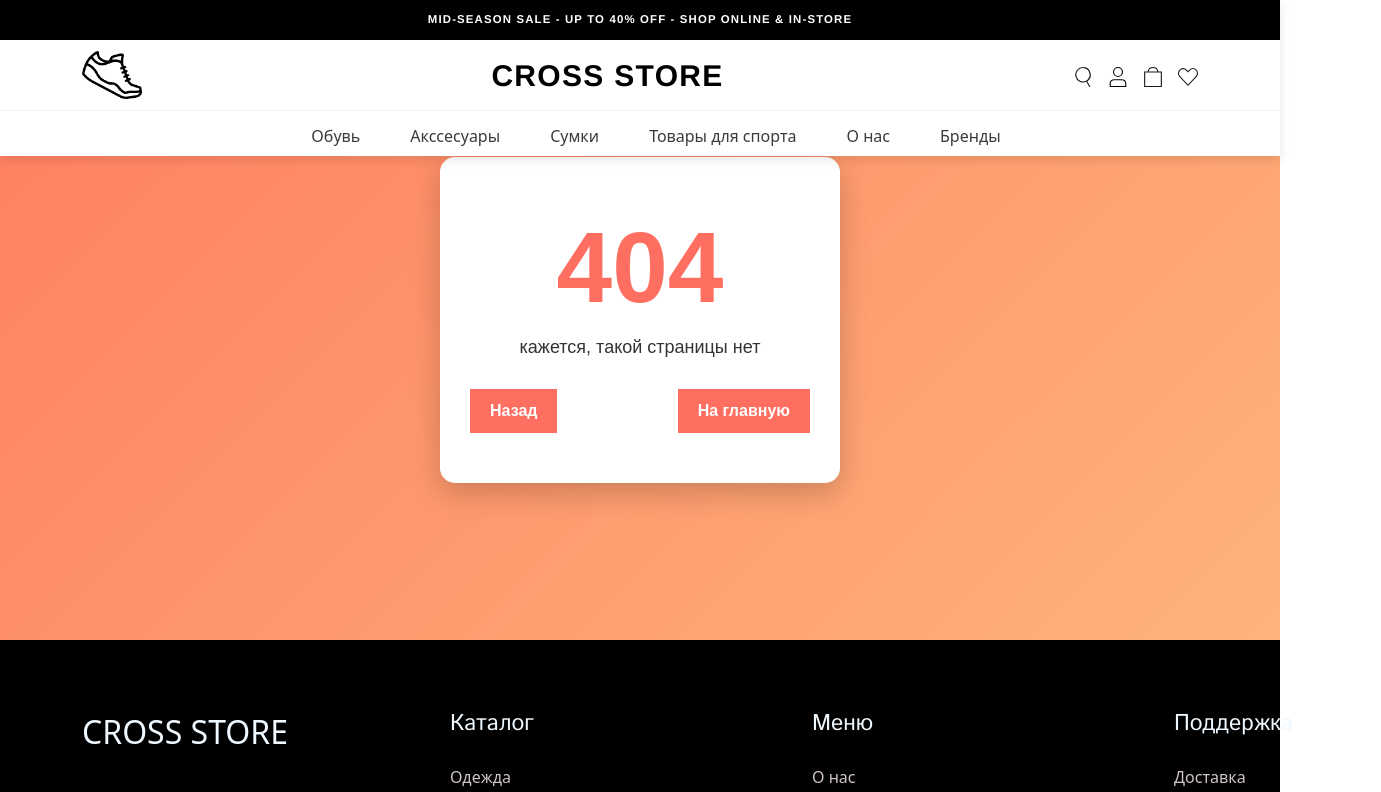
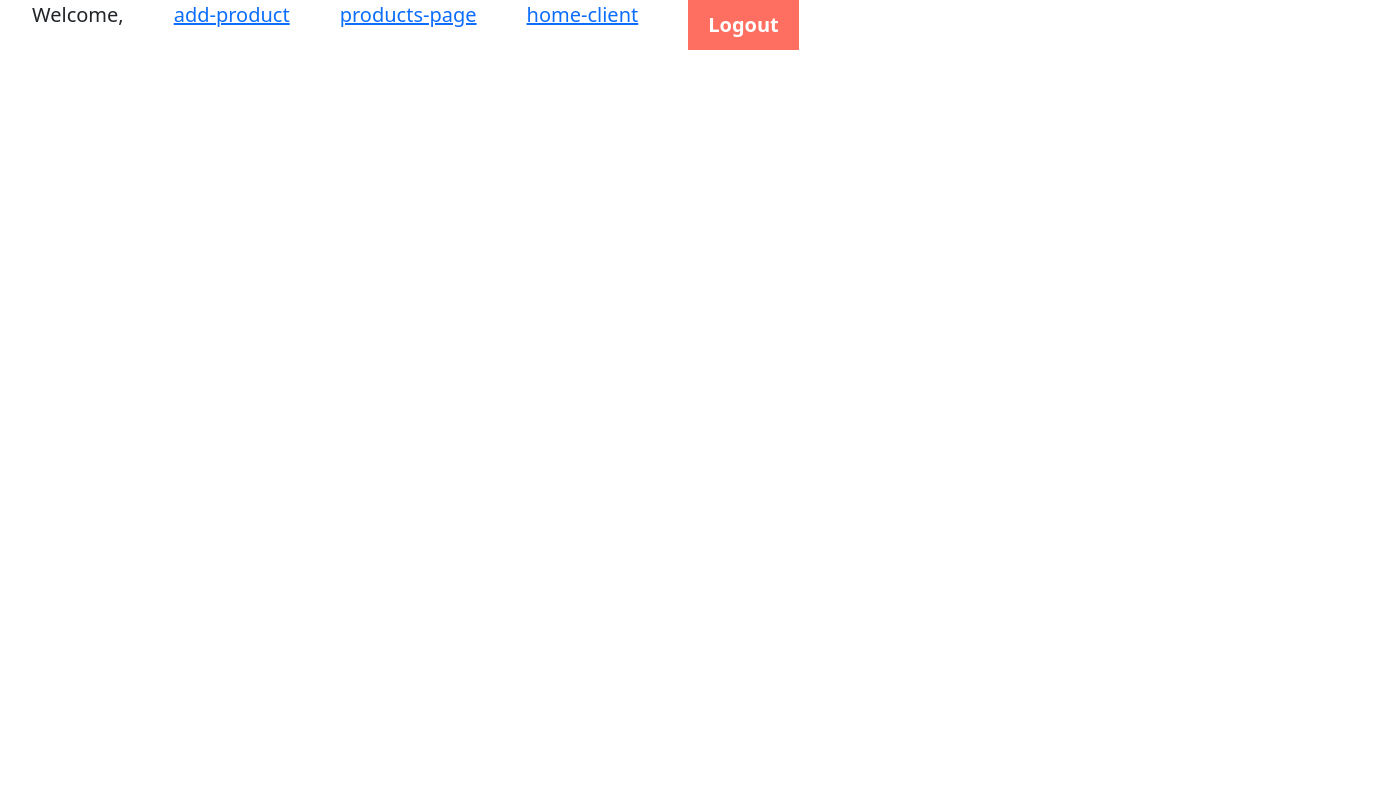
Before and after one commit to cross-shop/Cross-Store, a React (Vite) app: page /admin in a window 1280 px wide. Shown: the top 792 px of the page, 1381 px wide, since content can reach past the window. Built offline with nearby package versions, Linux system fonts and the light colour scheme; a web font is replaced by a local one.

Commit message:
commit 1

```diff
--- a/src/admin/Dashboard/index.jsx
+++ b/src/admin/Dashboard/index.jsx
@@ -1,9 +1,14 @@
+import React from "react";
+import { useNavigate } from "react-router-dom";
 import "./Dashboard.css";
 
-function AdminDashboard({ userName, handleLogout }) {
+function AdminDashboard({ userName }) {
+  const navigate = useNavigate();
+
   const confirmLogout = () => {
     if (window.confirm("Are you sure you want to logout?")) {
-      handleLogout();
+      localStorage.removeItem("token");
+      navigate("/adminlogin");
     }
   };
 
@@ -11,10 +16,19 @@ function AdminDashboard({ userName, handleLogout }) {
     <div className="dashboard">
       <nav>
         <ul className="dul">
-          <li>admin-home</li>
-          <li><a href="/addproduct">add-product</a></li>
-          <li><a href="/productlist">products-page</a></li>
-        <a href="/">home-client</a>
+          <li>Welcome, {userName}</li>
+          <li>
+            <a href="/addproduct">add-product</a>
+          </li>
+          <li>
+            <a href="/productlist">products-page</a>
+          </li>
+          <li>
+            <a href="/">home-client</a>
+          </li>
+          <li>
+            <button onClick={confirmLogout}>Logout</button>
+          </li>
         </ul>
       </nav>
     </div>
--- a/src/admin/Login/index.jsx
+++ b/src/admin/Login/index.jsx
@@ -1,52 +1,27 @@
-import { useState } from "react";
-import { useNavigate } from "react-router-dom";
-import { auth, signInWithEmailAndPassword } from "../../firebase";
-import "./styles.css";
+import { useNavigate } from 'react-router-dom';
+import { useState } from 'react';
 
-function AdminLogin() {
-  const [email, setEmail] = useState("");
-  const [password, setPassword] = useState("");
-  const [error, setError] = useState("");
+export default function Login() {
   const navigate = useNavigate();
+  const [email, setEmail] = useState('');
+  const [password, setPassword] = useState('');
 
   const handleLogin = (e) => {
     e.preventDefault();
 
-    signInWithEmailAndPassword(auth, email, password)
-      .then((userCredential) => {
-        const user = userCredential.user;
-        console.log("Successfully logged in:", user);
-        navigate("/dashboard");
-      })
-      .catch((error) => {
-        const errorCode = error.code;
-        const errorMessage = error.message;
-        setError("Invalid credentials or an error occurred.");
-        console.error(errorCode, errorMessage);
-      });
+    if (email === 'admin@gmail.com' && password === 'admin123') {
+      localStorage.setItem('token', 'fake-token');
+      navigate('/admin');
+    } else {
+      alert('Email же пароль туура эмес!');
+    }
   };
 
   return (
-    <div className="loginblock">
-      <h2>Admin Login</h2>
-      {error && <p className="error-message">{error}</p>}
-      <form onSubmit={handleLogin}>
-        <input
-          type="email"
-          placeholder="Email"
-          value={email}
-          onChange={(e) => setEmail(e.target.value)}
-        />
-        <input
-          type="password"
-          placeholder="Password"
-          value={password}
-          onChange={(e) => setPassword(e.target.value)}
-        />
-        <button type="submit">Login</button>
-      </form>
-    </div>
+    <form onSubmit={handleLogin}>
+      <input type="email" onChange={(e) => setEmail(e.target.value)} required />
+      <input type="password" onChange={(e) => setPassword(e.target.value)} required />
+      <button type="submit">Кирүү</button>
+    </form>
   );
 }
-
-export default AdminLogin;
--- a/src/admin/View/index.jsx
+++ b/src/admin/View/index.jsx
@@ -88,7 +88,7 @@ const ProductList = () => {
 
   return (
     <div>
-      <a href="/dashboard">dashboard</a>
+      <a href="/admin">dashboard</a>
       <h2>Продуктылар тизмеси</h2>
       <ul style={{ listStyle: "none", padding: 0 }}>
         {products.map((product) => (
--- a/src/router.jsx
+++ b/src/router.jsx
@@ -104,7 +104,7 @@ export const myRouter = createBrowserRouter([
     element: <AdminLogin />,
   },
   {
-    path: "/dashboard",
+    path: "/admin",
     element: <Dashboard />,
   },
   {
```
